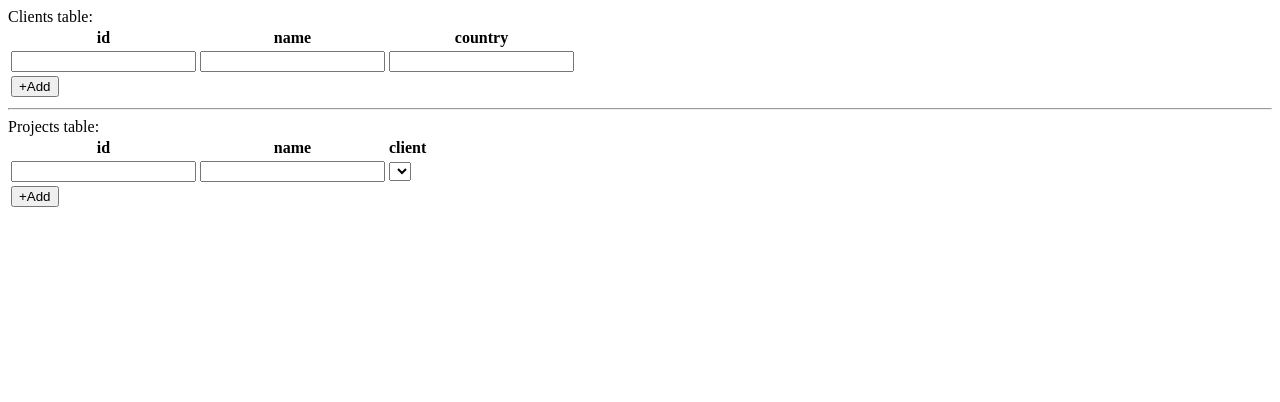
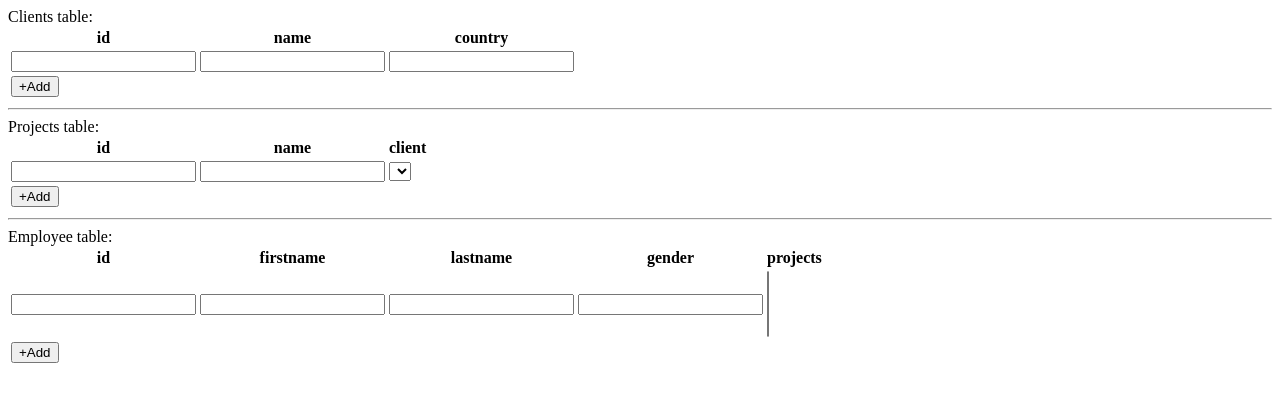
Before and after one commit to costin1606/adminAppLearn, a plain HTML site: page index.html in a window 1280 px wide. Drawn offline with Linux system fonts and the light colour scheme.

Commit message:
add employee table

```diff
--- a/index.html
+++ b/index.html
@@ -6,6 +6,7 @@
 	<script>
 	var clients = {};
 	var projects = {};
+	var employees = {};
 
 	function Client(id, name, country){
 		this.id = id;
@@ -17,6 +18,14 @@
 		this.id = id;
 		this.name = name;
 		this.client = client;
+	}
+
+	function Employee(id, firstname, lastname, gender, projectsList){
+		this.id = id;
+		this.firstname = firstname;
+		this.lastname = lastname;
+		this.gender = gender;
+		this.projectsList = projectsList;
 	}
 
 	function addClient(){
@@ -47,13 +56,50 @@
 
 		var project = new Project(projectId,projectName,clients[projectClient]);
 
-		projects[project.id]=project;
+		projects[projectId]=project;
 
 		var table = document.getElementById("projectsTable");
 		var row = table.insertRow(1);
 			row.insertCell(0).innerHTML= project.id;
 			row.insertCell(1).innerHTML= project.name;
 			row.insertCell(2).innerHTML= project.client.name;
+
+		var projectsSelect = document.getElementById("employeeProjects");
+		var option = document.createElement("option");
+		option.text = project.name;
+		option.value = project.id;
+		projectsSelect.add(option);
+	}
+
+	function addEmployee(){
+		var employeeId = document.getElementById("employeeId").value;
+		var employeeFirstName = document.getElementById("employeeFirstName").value;
+		var employeeLastName = document.getElementById("employeeLastName").value;
+		var employeeGender = document.getElementById("employeeGender").value;
+		var select = document.getElementById("employeeProjects");
+		var employeeProjects = [];
+		for(var i=0;i<select.options.length;i++){
+			 if(select.options[i].selected ==true){
+				employeeProjects.push(projects[select.options[i].value]);
+			 }
+		}
+
+		var employee = new Employee(employeeId,employeeFirstName,employeeLastName,employeeGender,employeeProjects);
+		employees[employeeId]=employee;
+
+		var table = document.getElementById("employeeTable");
+		var row = table.insertRow(1);
+			row.insertCell(0).innerHTML= employee.id;
+			row.insertCell(1).innerHTML= employee.firstname;
+			row.insertCell(2).innerHTML= employee.lastname;
+			row.insertCell(3).innerHTML= employee.gender;
+
+			var projectsNames = "";
+			for (var i = 0; i < employee.projectsList.length; i++) {
+				projectsNames += employee.projectsList[i].name + ";";
+				alert(projectsNames);
+			}
+			row.insertCell(4).innerHTML= projectsNames;
 	}
 
 	</script>
@@ -92,5 +138,27 @@
 	  </tr>
 	</table>
 
+	<hr/>
+	Employee table:
+	<table id="employeeTable">
+	  <tr>
+		<th>id</th>
+		<th>firstname</th>
+		<th>lastname</th>
+		<th>gender</th>
+		<th>projects</th>
+	  </tr>
+	  <tr>
+		<td><input id="employeeId" /></td>
+		<td><input id="employeeFirstName" /></td>
+		<td><input id="employeeLastName" /></td>
+		<td><input id="employeeGender" /></td>
+		<td><select multiple id="employeeProjects" /></td>
+	  </tr>
+	  <tr>
+		<td><button id="addEmployee" type="button" onclick="addEmployee()">+Add</button></td>
+	  </tr>
+	</table>
+
 </body>
 </html>
```
